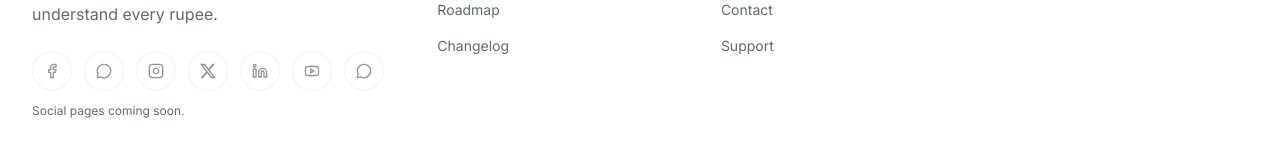
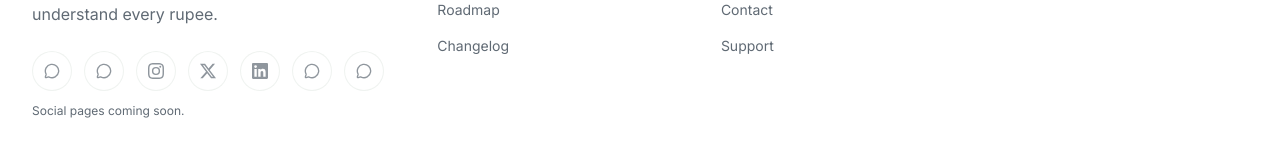
Before and after one commit to Datahark/budgetwise-website, a Next.js app: page / in a window 1280 px wide. Shown: the part 6708-6861 px from the top of the page. Built offline with nearby package versions, Linux system fonts and the light colour scheme.

Commit message:
Fix Footer social icons

```diff
--- a/components/landing/footer.tsx
+++ b/components/landing/footer.tsx
@@ -1,6 +1,10 @@
 import Image from 'next/image'
-import { Facebook, Instagram, Linkedin, MessageCircle, Youtube } from 'lucide-react'
-import { XIcon } from './social-icons'
+import { MessageCircle } from 'lucide-react'
+import {
+  InstagramIcon,
+  LinkedInIcon,
+  XIcon,
+} from './social-icons'
 
 const columns = [
   { title: 'Product', links: [{ label: 'Features', href: '/#features' }, { label: 'Screenshots', href: '/#screenshots' }, { label: 'Roadmap', href: '/roadmap' }, { label: 'Changelog', href: '/changelog' }] },
@@ -9,7 +13,13 @@ const columns = [
 ]
 
 const socials = [
-  { label: 'Facebook', Icon: Facebook }, { label: 'WhatsApp', Icon: MessageCircle }, { label: 'Instagram', Icon: Instagram }, { label: 'Twitter / X', Icon: XIcon }, { label: 'LinkedIn', Icon: Linkedin }, { label: 'YouTube', Icon: Youtube }, { label: 'Threads', Icon: MessageCircle },
+  { label: 'Facebook', Icon: MessageCircle },
+  { label: 'WhatsApp', Icon: MessageCircle },
+  { label: 'Instagram', Icon: InstagramIcon },
+  { label: 'Twitter / X', Icon: XIcon },
+  { label: 'LinkedIn', Icon: LinkedInIcon },
+  { label: 'YouTube', Icon: MessageCircle },
+  { label: 'Threads', Icon: MessageCircle },
 ]
 
 export function Footer() {
```
